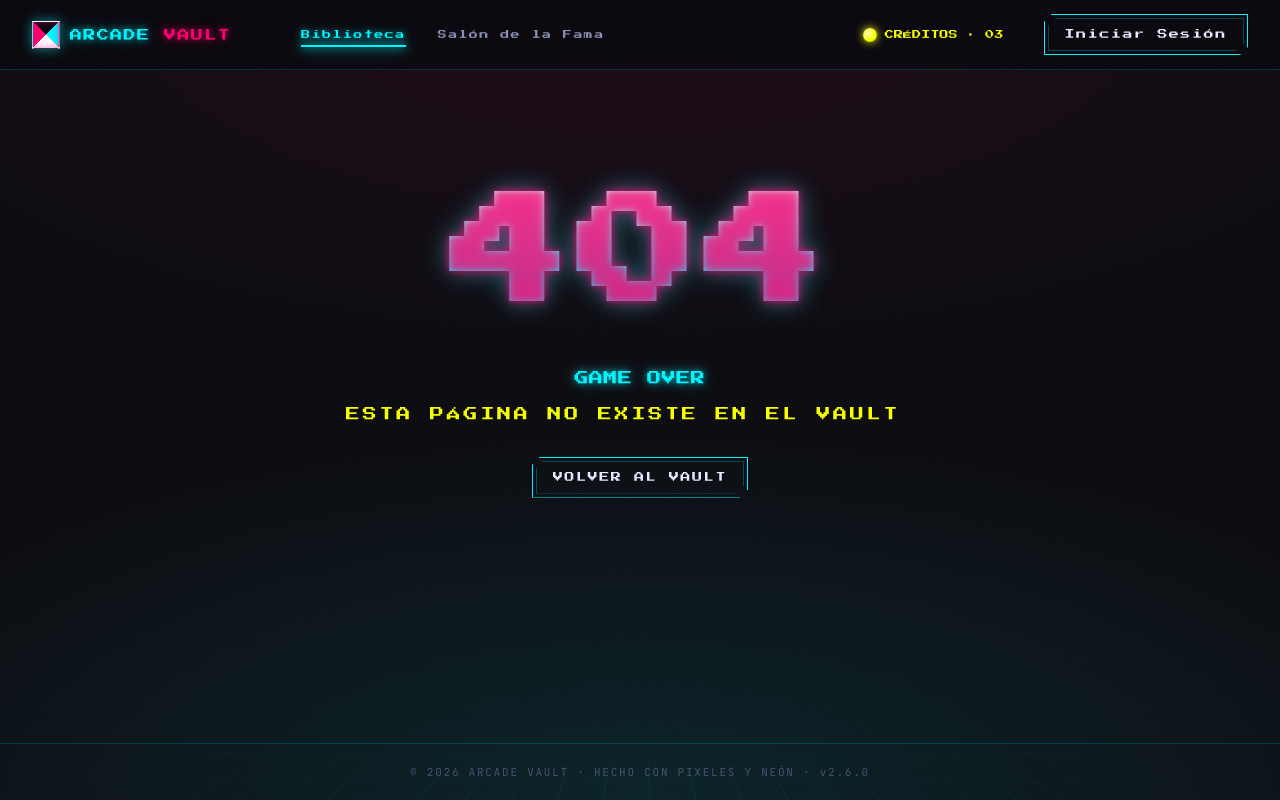
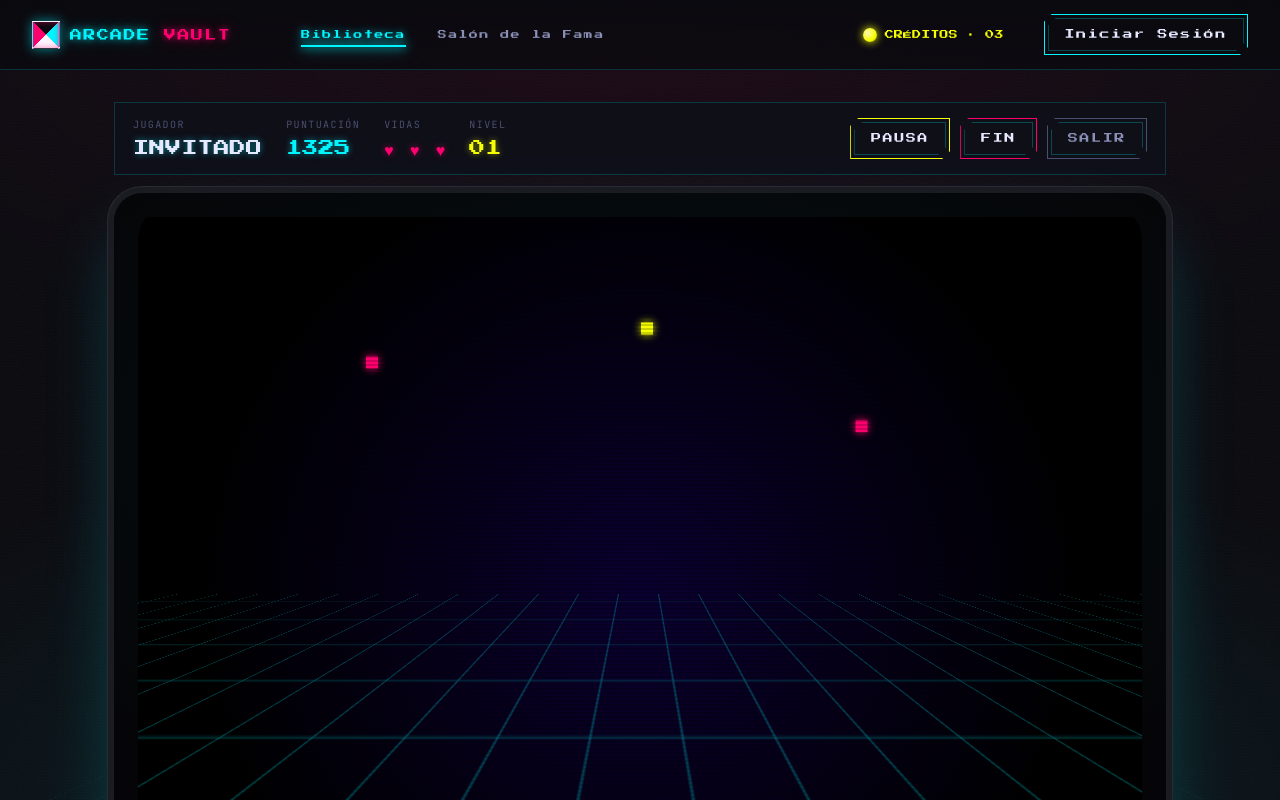
Before and after one commit to 925ctrl/arcade-vault, a Next.js app: page /games/bloque-buster/play in a window 1280 px wide. Before the commit this address had no page. Shown: the top 800 px of the page. Built offline with nearby package versions, Linux system fonts and the light colour scheme.

Commit message:
feat: add PlayPage and GamePlayer components for game interaction

```diff
--- /dev/null
+++ b/app/games/[id]/play/page.tsx
@@ -0,0 +1,15 @@
+import { notFound } from "next/navigation";
+import { GamePlayer } from "@/components/game-player";
+import { GAMES, getGame } from "@/lib/games";
+
+export function generateStaticParams() {
+  return GAMES.map((g) => ({ id: g.id }));
+}
+
+export default async function PlayPage({ params }: PageProps<"/games/[id]/play">) {
+  const { id } = await params;
+  const game = getGame(id);
+  if (!game) notFound();
+
+  return <GamePlayer game={game} />;
+}
--- /dev/null
+++ b/components/game-player.tsx
@@ -0,0 +1,130 @@
+"use client";
+
+import Link from "next/link";
+import { useEffect, useState } from "react";
+import { useUser } from "@/components/user-provider";
+import type { Game } from "@/lib/games";
+import { appendScore } from "@/lib/storage";
+
+const POINTS_PER_LEVEL = 2500;
+
+export function GamePlayer({ game }: { game: Game }) {
+  const { user } = useUser();
+  const [score, setScore] = useState(0);
+  const lives = 3;
+  const [paused, setPaused] = useState(false);
+  const [over, setOver] = useState(false);
+  const [editedName, setEditedName] = useState<string | null>(null);
+  const [saved, setSaved] = useState(false);
+
+  const level = 1 + Math.floor(score / POINTS_PER_LEVEL);
+  const name = editedName ?? user?.name ?? "INVITADO";
+
+  const saveScore = () => {
+    appendScore({ game: game.id, score, name, at: Date.now() });
+    setSaved(true);
+  };
+
+  const restart = () => {
+    setScore(0);
+    setPaused(false);
+    setOver(false);
+    setSaved(false);
+  };
+
+  useEffect(() => {
+    if (over || paused) return;
+    const t = setInterval(() => setScore((s) => s + Math.floor(10 + Math.random() * 90)), 220);
+    return () => clearInterval(t);
+  }, [over, paused]);
+
+  return (
+    <div className="av-player fade-in">
+      <div className="player-hud">
+        <div style={{ display: "flex", gap: 24, flexWrap: "wrap" }}>
+          <div className="hud-stat">
+            <div className="l">Jugador</div>
+            <div className="v" style={{ color: "var(--ink)" }}>{name}</div>
+          </div>
+          <div className="hud-stat">
+            <div className="l">Puntuación</div>
+            <div className="v">{score.toLocaleString("es-ES")}</div>
+          </div>
+          <div className="hud-stat lives">
+            <div className="l">Vidas</div>
+            <div className="v">{"♥ ".repeat(lives).trim() || "—"}</div>
+          </div>
+          <div className="hud-stat level">
+            <div className="l">Nivel</div>
+            <div className="v">{String(level).padStart(2, "0")}</div>
+          </div>
+        </div>
+        <div className="hud-actions">
+          <button className="btn yellow" onClick={() => setPaused((p) => !p)}>
+            {paused ? "REANUDAR" : "PAUSA"}
+          </button>
+          <button className="btn magenta" onClick={() => setOver(true)}>FIN</button>
+          <Link href={`/games/${game.id}`} className="btn ghost">SALIR</Link>
+        </div>
+      </div>
+
+      <div className="crt">
+        <div className="crt-screen">
+          <div className="game-arena">
+            <div className="grid-floor"></div>
+            <div className="enemy e1"></div>
+            <div className="enemy e2"></div>
+            <div className="enemy e3"></div>
+            <div className="player-ship"></div>
+          </div>
+          {paused && (
+            <div className="crt-content" style={{ background: "rgba(0,0,0,0.6)", zIndex: 5 }}>
+              <div>
+                <div className="pixel neon-yellow" style={{ fontSize: 22 }}>EN PAUSA</div>
+                <div
+                  className="mono"
+                  style={{ fontSize: 11, color: "var(--ink-dim)", marginTop: 10, letterSpacing: "0.16em" }}
+                >
+                  PULSA REANUDAR PARA CONTINUAR
+                </div>
+              </div>
+            </div>
+          )}
+        </div>
+        <div className="crt-bottom">
+          <span className="led">SEÑAL OK</span>
+          <span>{game.title} · CRT-83 · 60 HZ</span>
+          <span>CARGA · 1MB</span>
+        </div>
+      </div>
+
+      {over && (
+        <div className="modal-bd">
+          <div className="modal">
+            <h2>FIN DEL JUEGO</h2>
+            <div className="final-label">PUNTUACIÓN FINAL</div>
+            <div className="final">{score.toLocaleString("es-ES")}</div>
+            {!saved ? (
+              <div className="input-row">
+                <input
+                  value={name}
+                  onChange={(e) => setEditedName(e.target.value.toUpperCase().slice(0, 10))}
+                  placeholder="TUS INICIALES"
+                />
+                <button className="btn yellow" onClick={saveScore}>
+                  GUARDAR PUNTUACIÓN
+                </button>
+              </div>
+            ) : (
+              <div className="toast-saved">▸ PUNTUACIÓN GUARDADA_</div>
+            )}
+            <div className="actions">
+              <button className="btn" onClick={restart}>JUGAR DE NUEVO</button>
+              <Link href="/" className="btn magenta">VOLVER AL VAULT</Link>
+            </div>
+          </div>
+        </div>
+      )}
+    </div>
+  );
+}
```
